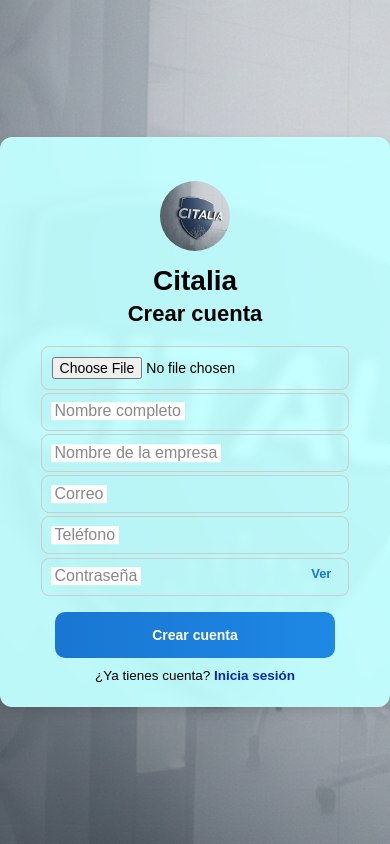
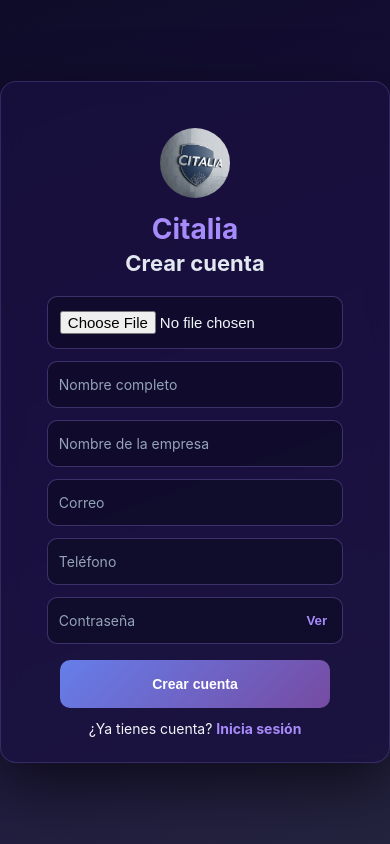
Before and after one commit to anastaciomarbella/atempo, a React (Create React App) app: page /register in a window 390 px wide. Built offline with nearby package versions, Linux system fonts and the light colour scheme.

Commit message:
cambios en logincss

```diff
--- a/src/styles/login.css
+++ b/src/styles/login.css
@@ -1,6 +1,6 @@
-/* =========================
-   CONTENEDOR PRINCIPAL (CON IMAGEN DE FONDO)
-========================= */
+/* ============================================================
+   CONTENEDOR PRINCIPAL
+   ============================================================ */
 
 .login-container {
   display: flex;
@@ -8,39 +8,38 @@
   align-items: center;
   min-height: 100vh;
 
-  /* 👉 IMAGEN DE FONDO */
-  background-image: url("../assets/logo.png");
-  background-size: cover;
-  background-position: center;
-  background-repeat: no-repeat;
+  /* MISMO FONDO QUE AGENDA */
+  background: linear-gradient(160deg, #0f0c29 0%, #1a1040 50%, #24243e 100%);
+  font-family: -apple-system, BlinkMacSystemFont, 'Segoe UI', sans-serif;
 }
 
-/* =========================
-   TARJETA DE LOGIN/REGISTRO
-========================= */
+/* ============================================================
+   TARJETA LOGIN
+   ============================================================ */
 
 .login-card {
-  background-color: rgba(194, 255, 255, 0.95); /* ligera transparencia */
-  backdrop-filter: blur(4px); /* efecto vidrio sutil */
+  background: rgba(26,16,64,0.75);
+  backdrop-filter: blur(10px);
   padding: 2rem;
   border-radius: 16px;
-  box-shadow: 0 4px 12px rgba(0, 0, 0, 0.12);
+  border: 1px solid rgba(167,139,250,0.2);
+  box-shadow: 0 20px 60px rgba(0,0,0,0.6);
   width: 90%;
   max-width: 450px;
+  color: #f1f5f9;
 }
 
-/* =========================
-   HEADER (LOGO + TÍTULO)
-========================= */
+/* ============================================================
+   HEADER
+   ============================================================ */
 
 .login-header {
   display: flex;
   align-items: center;
   gap: 12px;
-  margin-bottom: 8px;
+  margin-bottom: 10px;
 }
 
-/* LOGO CIRCULAR */
 .login-logo {
   width: 90px;
   height: 90px;
@@ -48,127 +47,139 @@
   object-fit: cover;
 }
 
-/* CONTENIDO CENTRADO */
+/* ============================================================
+   CONTENIDO
+   ============================================================ */
+
 .login-body {
   text-align: center;
 }
 
-/* =========================
-   TÍTULOS
-========================= */
+/* ============================================================
+   TITULOS
+   ============================================================ */
 
 .login-title {
   font-size: 34px;
   font-weight: bold;
   margin: 0;
+  color: #a78bfa;
 }
 
 .login-subtitle {
-  font-size: 28px;
-  margin-top: 0.2rem;
-  margin-bottom: 1.2rem;
+  font-size: 26px;
+  margin-top: 4px;
+  margin-bottom: 20px;
+  color: #e2e8f0;
 }
 
-/* =========================
-   INPUTS (FLOATING LABEL)
-========================= */
+/* ============================================================
+   INPUTS
+   ============================================================ */
 
 .input-group {
   position: relative;
   width: 88%;
-  margin: 0.2rem auto;
+  margin: 12px auto;
 }
 
 .login-input {
   width: 100%;
   padding: 14px 12px;
-  font-size: 16px;
-  border: 1px solid #ccc;
-  border-radius: 8px;
-  background-color: transparent;
+  font-size: 15px;
+  border-radius: 10px;
+  border: 1px solid rgba(167,139,250,0.3);
+  background: rgba(15,12,41,0.8);
+  color: #f1f5f9;
   outline: none;
   box-sizing: border-box;
 }
 
-/* Etiqueta flotante */
+.login-input::placeholder{
+  color: transparent;
+}
+
+/* label flotante */
+
 .floating-label-text {
   position: absolute;
-  top: 25%;
-  left: 10px;
-  transform: translateY(1%);
-  color: #888;
-  font-size: 16px;
-  background-color: white;
-  padding: 0 4px;
-  transition: 0.2s ease all;
+  top: 50%;
+  left: 12px;
+  transform: translateY(-50%);
+  font-size: 14px;
+  color: #94a3b8;
+  transition: 0.2s;
   pointer-events: none;
 }
 
-/* Animación del label cuando hay texto */
-.login-input[type="text"]:not(:placeholder-shown) + .floating-label-text,
-.login-input[type="email"]:not(:placeholder-shown) + .floating-label-text,
-.login-input[type="password"]:valid + .floating-label-text,
-.login-input[type="tel"]:valid + .floating-label-text {
+.login-input:focus + .floating-label-text,
+.login-input:not(:placeholder-shown) + .floating-label-text {
   top: -8px;
-  left: 12px;
-  font-size: 13px;
-  color: #1976d2;
+  font-size: 12px;
+  color: #a78bfa;
+  background: #1a1040;
+  padding: 0 4px;
 }
 
-/* Borde azul al enfocar */
+/* borde focus */
+
 .login-input:focus {
-  border-color: #1976d2;
+  border-color: #a78bfa;
+  box-shadow: 0 0 8px rgba(167,139,250,0.5);
 }
 
-/* =========================
-   BOTÓN (MÁS CHICO QUE INPUTS)
-========================= */
+/* ============================================================
+   BOTON
+   ============================================================ */
 
 .login-button {
   width: 80%;
   height: 48px;
   margin: 1rem auto 0;
   display: block;
-  background: linear-gradient(to right, #1976d2, #1e88e5);
+
+  background: linear-gradient(135deg,#667eea,#764ba2);
   color: white;
+
   border: none;
   border-radius: 10px;
-  font-weight: bold;
+  font-weight: 700;
   font-size: 16px;
   cursor: pointer;
+  transition: all .2s;
 }
 
 .login-button:hover {
-  background: linear-gradient(to right, #1565c0, #1976d2);
+  transform: scale(1.05);
+  box-shadow: 0 4px 16px rgba(102,126,234,0.6);
 }
 
-/* =========================
-   FOOTER Y LEGAL
-========================= */
+/* ============================================================
+   FOOTER
+   ============================================================ */
 
 .login-footer {
   text-align: center;
-  font-size: 15px;
-  margin-top: 10px;
+  font-size: 14px;
+  margin-top: 12px;
 }
 
 .login-link {
-  color: #0825b5;
+  color: #a78bfa;
   font-weight: bold;
   text-decoration: none;
 }
 
 .login-legal {
-  margin-top: 6px;
+  margin-top: 8px;
   text-align: center;
-  font-size: 13px;
-  color: #6b7280;
-  line-height: 1.4;
+  font-size: 12px;
+  color: #94a3b8;
 }
 
-/* =========================
-   OJO PARA CONTRASEÑA
-========================= */
+/* ============================================================
+   PASSWORD EYE
+   ============================================================ */
 
 .password-group {
   position: relative;
@@ -176,96 +187,41 @@
 
 .toggle-password {
   position: absolute;
-  top: 40%;
-  right: 12px;
+  top: 50%;
+  right: 10px;
   transform: translateY(-50%);
+  border: none;
   background: none;
-  border: none;
-  color: #1976d2;
+  color: #a78bfa;
   font-weight: bold;
-  font-size: 13px;
   cursor: pointer;
-  padding: 4px 6px;
-  z-index: 2;
 }
 
-/* =========================
-   RESPONSIVO - MÓVIL
-========================= */
+/* ============================================================
+   RESPONSIVE
+   ============================================================ */
 
-@media (max-width: 480px) {
+@media (max-width:480px){
 
-  .login-card {
-    padding: 1.5rem 1.2rem;
-    border-radius: 12px;
-  }
-
-  .login-logo {
-    width: 75px;
-    height: 75px;
-  }
-
-  .login-title {
-    font-size: 28px;
-  }
-
-  .login-subtitle {
-    font-size: 22px;
-  }
-
-  .login-input {
-    font-size: 14px;
-    padding: 10px;
-  }
-
-  .login-button {
-    font-size: 14px;
-    height: 46px;
-  }
-
-  .login-footer {
-    font-size: 13.5px;
-  }
-
-  .login-legal {
-    font-size: 12px;
-  }
+.login-card{
+  padding:1.6rem;
 }
 
-/* =========================
-   RESPONSIVO - TABLET/LAPTOP
-========================= */
+.login-title{
+  font-size:28px;
+}
 
-@media (min-width: 481px) and (max-width: 1024px) {
+.login-subtitle{
+  font-size:22px;
+}
 
-  .login-card {
-    padding: 2rem;
-  }
+.login-logo{
+  width:75px;
+  height:75px;
+}
 
-  .login-logo {
-    width: 85px;
-    height: 85px;
-  }
+.login-button{
+  font-size:14px;
+}
 
-  .login-title {
-    font-size: 32px;
-  }
-
-  .login-subtitle {
-    font-size: 26px;
-  }
-
-  .login-input {
-    font-size: 15px;
-    padding: 11px;
-  }
-
-  .login-button {
-    font-size: 20px;
-    height: 48px;
-  }
-
-  .login-footer {
-    font-size: 14px;
-  }
 }
```
